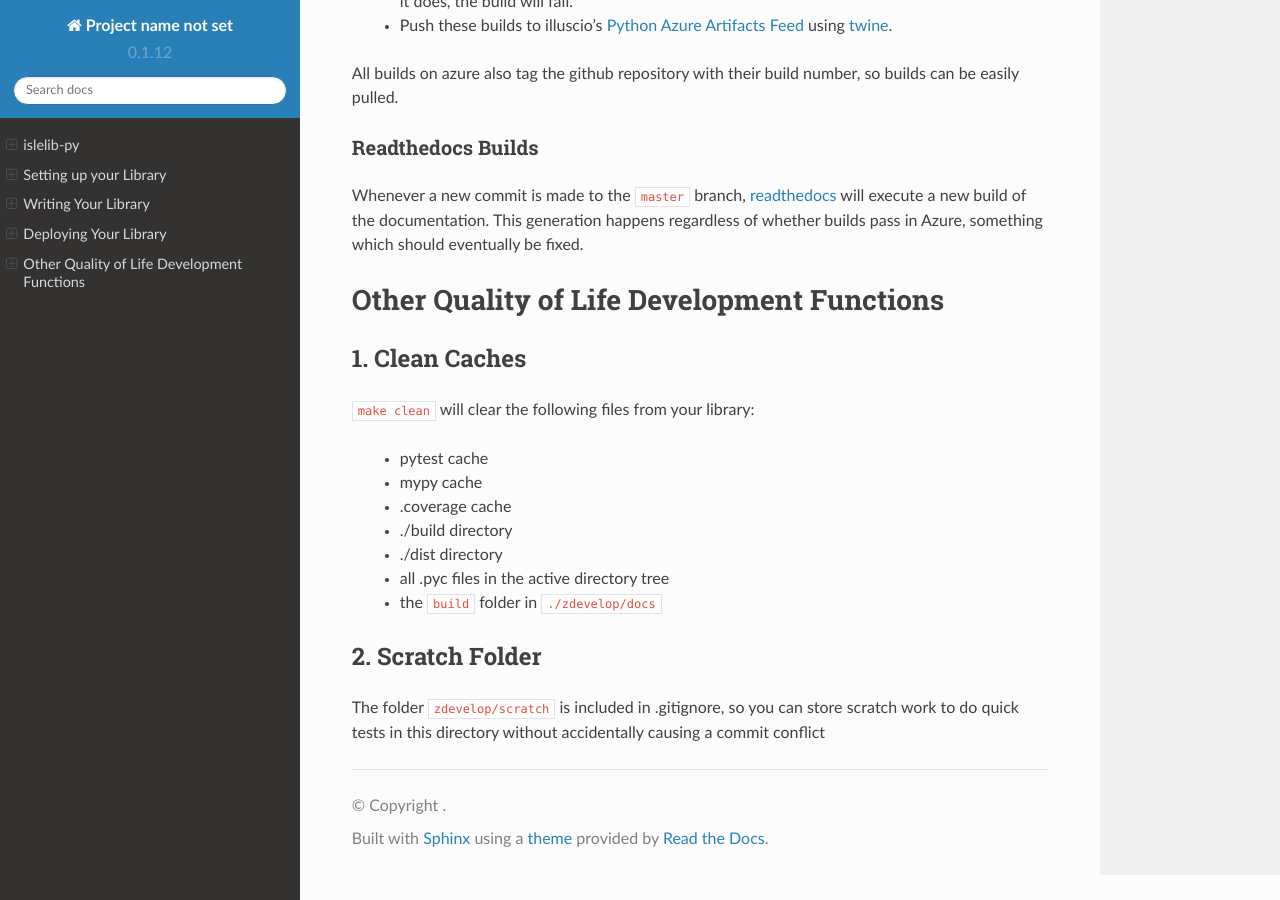
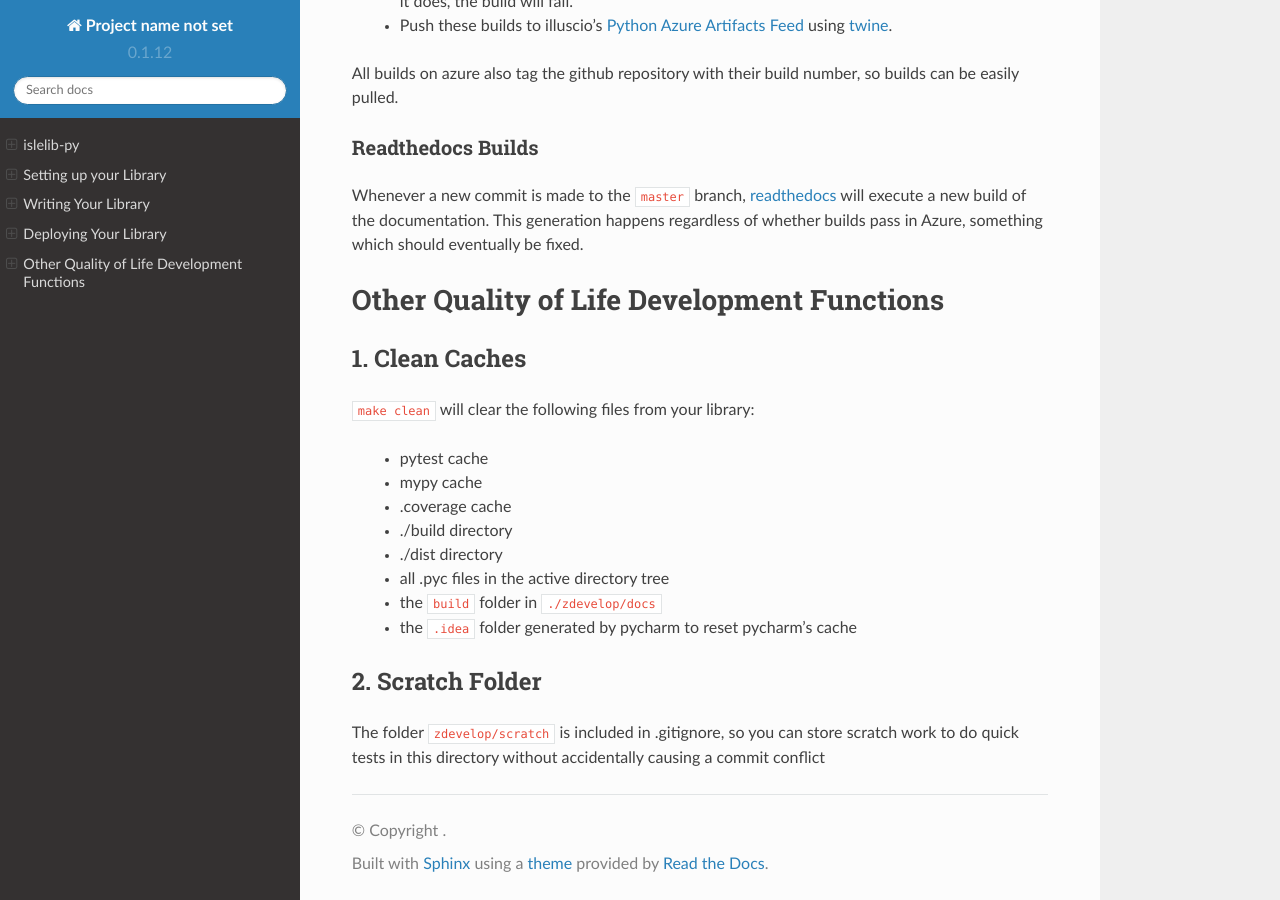
Before and after one commit to illuscio-dev/islelib-py, a Sphinx documentation site: the page built from zdocs/source/index.rst, in a window 1280 px wide and 900 px high, scrolled down 7605 px. Built offline with Sphinx 7.4.7 and the Read the Docs theme 2.0.0, drawn with Linux system fonts in a browser that asks for light colours.

Commit message:
updated documentation for make clean

```diff
--- a/zdocs/source/index.rst
+++ b/zdocs/source/index.rst
@@ -362,6 +362,7 @@ Other Quality of Life Development Functions
    * ./dist directory
    * all .pyc files in the active directory tree
    * the ``build`` folder in ``./zdevelop/docs``
+   * the ``.idea`` folder generated by pycharm to reset pycharm's cache
 
 
 2. Scratch Folder
```
